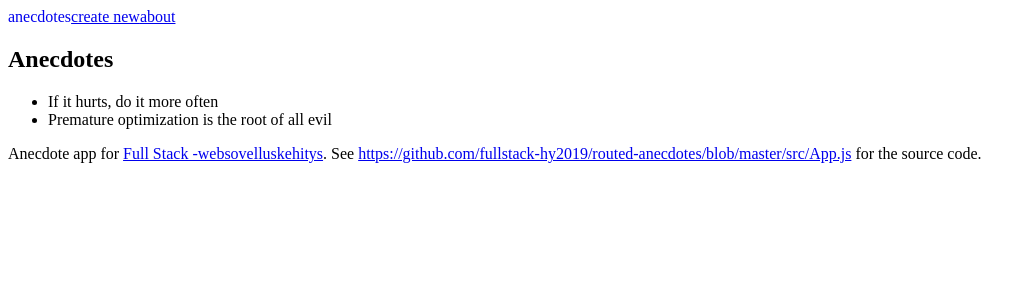
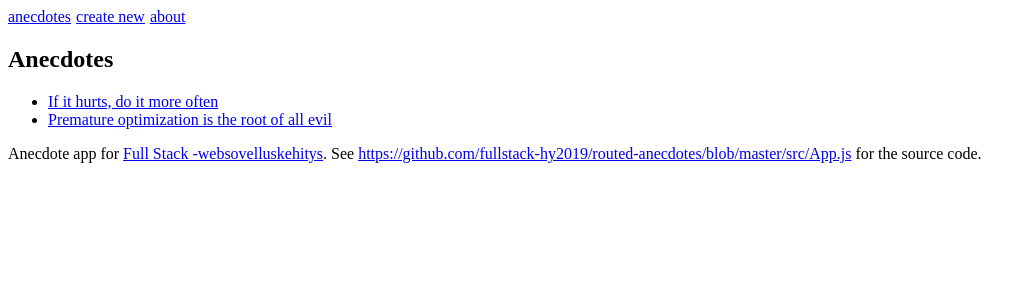
Before and after one commit to elsilv/fshy, a React (Create React App) app in the folder part-7a/routed-anecdotes/: page / in a window 1280 px wide. Shown: the top 300 px of the page, without its empty margins (0-1032 px from the left). Built offline with nearby package versions, Linux system fonts and the light colour scheme; the HTML template or start-up script is replaced by a standard one.

Commit message:
Tehtävä 7a.2

```diff
--- a/part-7a/routed-anecdotes/src/App.js
+++ b/part-7a/routed-anecdotes/src/App.js
@@ -1,30 +1,36 @@
 import React, { useState } from 'react'
 import {
   BrowserRouter as Router,
-  Switch, Route, Link
+  Switch, Route, Link, useParams
 } from 'react-router-dom'
-
-const Menu = () => {
-  const padding = {
-    paddingRight: 5
-  }
-  return (
-    <div>
-      <a href='#' style={padding}>anecdotes</a>
-      <a href='#' style={padding}>create new</a>
-      <a href='#' style={padding}>about</a>
-    </div>
-  )
-}
 
 const AnecdoteList = ({ anecdotes }) => (
   <div>
     <h2>Anecdotes</h2>
     <ul>
-      {anecdotes.map(anecdote => <li key={anecdote.id} >{anecdote.content}</li>)}
+      {anecdotes.map(anecdote =>
+        <li key={anecdote.id}>
+         <Link to={`/anecdotes/${anecdote.id}`}>{anecdote.content}</Link>
+        </li>
+      )}
     </ul>
   </div>
 )
+
+const Anecdote = ({ anecdotes }) => {
+  const id = useParams().id
+  const anecdote = anecdotes.find(n => n.id === id)
+
+  return (
+    <div>
+      <h2>{anecdote.content} by {anecdote.author}</h2>
+      <p></p>
+      <div>has {anecdote.votes} votes</div>
+      <p></p>
+      <div>for more info see {anecdote.info}</div>
+      <p></p>
+    </div>
+  )}
 
 const About = () => (
   <div>
@@ -126,15 +132,22 @@ const App = () => {
     setAnecdotes(anecdotes.map(a => a.id === id ? voted : a))
   }
 
+  const padding = {
+    paddingRight: 5
+  }
+
   return (
     <Router>
     <div>
-      <Link style={{ textDecoration: 'none' }} to="/">anecdotes</Link>
-      <Link to="/create">create new</Link>
-      <Link to="/about">about</Link>
+      <Link style={padding} to="/">anecdotes</Link>
+      <Link style={padding} to="/create">create new</Link>
+      <Link style={padding} to="/about">about</Link>
     </div>
 
     <Switch>
+      <Route path="/anecdotes/:id">
+        <Anecdote anecdotes={anecdotes} />
+      </Route>
       <Route path="/create">
         <CreateNew addNew={addNew} />
       </Route>
@@ -146,19 +159,7 @@ const App = () => {
       </Route>
     </Switch>
     <Footer />
-
     </Router>
-
-/*
-<div>
-      <h1>Software anecdotes</h1>
-      <Menu />
-      <AnecdoteList anecdotes={anecdotes} />
-      <About />
-      <CreateNew addNew={addNew} />
-      <Footer />
-    </div>
-    */
 
   )
 }
```
